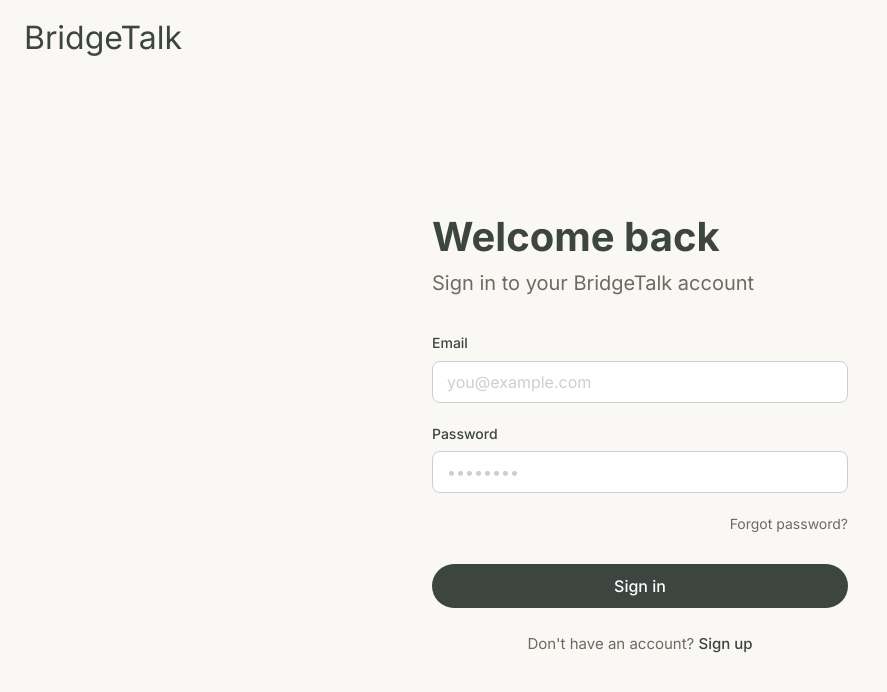
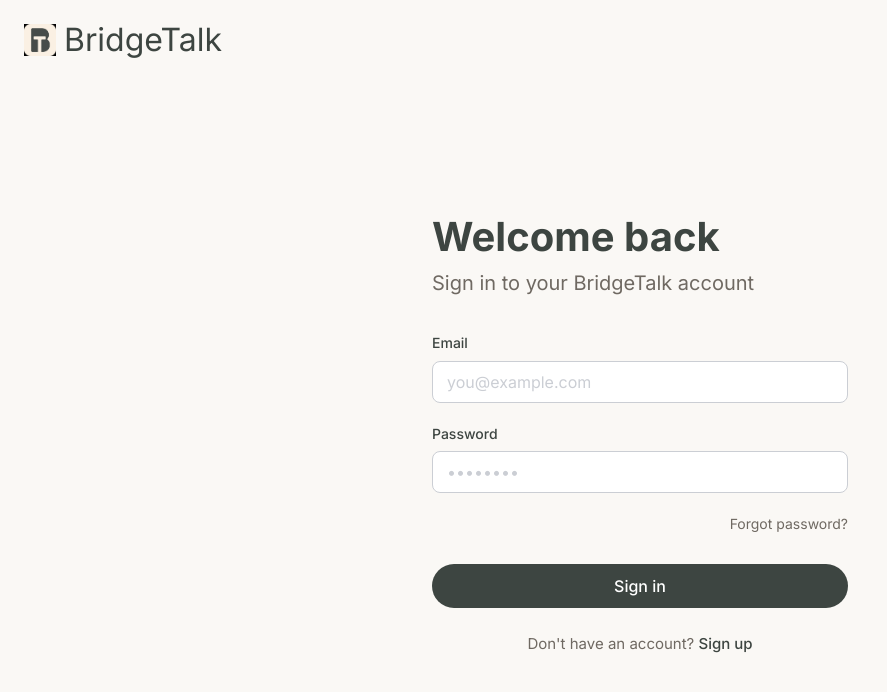
Before and after one commit to AnonnF/bridge-talk, a Vue app: page /login in a window 1280 px wide. Shown: the top 692 px of the page, without its empty margins (0-887 px from the left). Built offline with nearby package versions, Linux system fonts and the light colour scheme; no server answers; a web font is replaced by a local one.

Commit message:
chore: show BridgeTalk icon in site header

```diff
--- a/src/components/layout/SiteHeader.vue
+++ b/src/components/layout/SiteHeader.vue
@@ -17,7 +17,16 @@
 <template>
   <header class="site-header">
     <div class="site-header__inner">
-      <RouterLink to="/" class="logo">BridgeTalk</RouterLink>
+      <RouterLink to="/" class="logo">
+        <img
+          class="logo__icon"
+          src="/bridge_talk_icon_v1.png"
+          alt=""
+          width="32"
+          height="32"
+        />
+        BridgeTalk
+      </RouterLink>
 
       <div v-if="user" class="avatar-wrapper">
         <button
@@ -79,12 +88,22 @@
 }
 
 .logo {
+  display: inline-flex;
+  align-items: center;
+  gap: 0.5rem;
   font-family: var(--font-logo);
   font-size: var(--text-logo);
   font-weight: 400;
   line-height: 1.75rem;
   color: var(--color-text-strong);
   text-decoration: none;
+}
+
+.logo__icon {
+  width: 2rem;
+  height: 2rem;
+  object-fit: contain;
+  flex-shrink: 0;
 }
 
 .logo:focus-visible {
```
